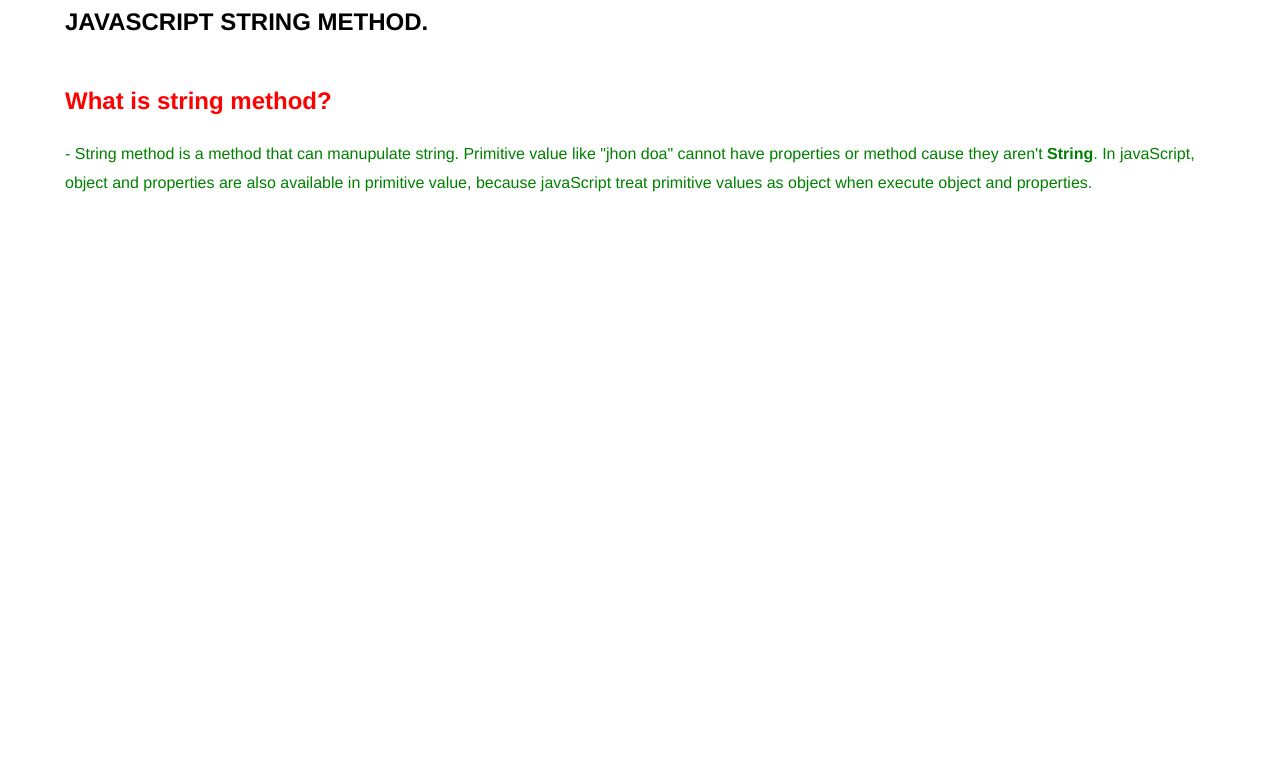
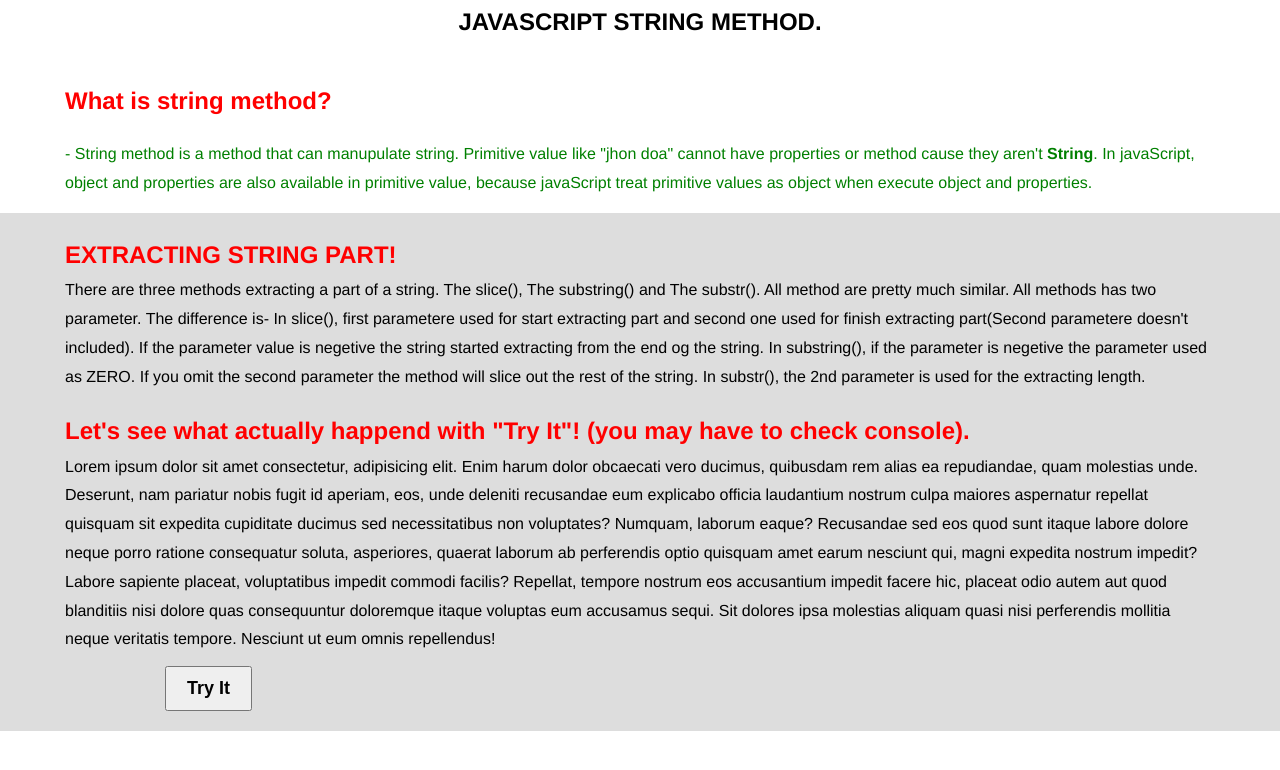
Before and after one commit to aSalam5160/javaScript-string-method, a plain HTML site: page index.html in a window 1280 px wide. Drawn offline with Linux system fonts and the light colour scheme.

Commit message:
string method used

```diff
--- a/index.html
+++ b/index.html
@@ -12,9 +12,7 @@
       <div class="wrapper clear">
         <section id="about_section">
           <h1>
-            <strong style="text-transform: uppercase"
-              >javaScript string method.</strong
-            >
+            <strong>javaScript string method.</strong>
           </h1>
           <br /><br />
           <h2>What is string method?</h2>
@@ -30,6 +28,51 @@
       </div>
     </div>
 
+    <div class="full_wrapper clear main_bg">
+      <div class="wrapper clear">
+        <section id="main">
+          <h2>
+            <b style="text-transform: uppercase">Extracting string part!</b>
+          </h2>
+          <p class="e_s_c">
+            There are three methods extracting a part of a string. The slice(),
+            The substring() and The substr(). All method are pretty much
+            similar. All methods has two parameter. The difference is- In
+            slice(), first parametere used for start extracting part and second
+            one used for finish extracting part(Second parametere doesn't
+            included). If the parameter value is negetive the string started
+            extracting from the end og the string. In substring(), if the
+            parameter is negetive the parameter used as ZERO. If you omit the
+            second parameter the method will slice out the rest of the string.
+            In substr(), the 2nd parameter is used for the extracting length.
+          </p>
+          <br />
+          <h2>
+            Let's see what actually happend with "Try It"! (you may have to
+            check console).
+          </h2>
+          <p id="demo">
+            Lorem ipsum dolor sit amet consectetur, adipisicing elit. Enim harum
+            dolor obcaecati vero ducimus, quibusdam rem alias ea repudiandae,
+            quam molestias unde. Deserunt, nam pariatur nobis fugit id aperiam,
+            eos, unde deleniti recusandae eum explicabo officia laudantium
+            nostrum culpa maiores aspernatur repellat quisquam sit expedita
+            cupiditate ducimus sed necessitatibus non voluptates? Numquam,
+            laborum eaque? Recusandae sed eos quod sunt itaque labore dolore
+            neque porro ratione consequatur soluta, asperiores, quaerat laborum
+            ab perferendis optio quisquam amet earum nesciunt qui, magni
+            expedita nostrum impedit? Labore sapiente placeat, voluptatibus
+            impedit commodi facilis? Repellat, tempore nostrum eos accusantium
+            impedit facere hic, placeat odio autem aut quod blanditiis nisi
+            dolore quas consequuntur doloremque itaque voluptas eum accusamus
+            sequi. Sit dolores ipsa molestias aliquam quasi nisi perferendis
+            mollitia neque veritatis tempore. Nesciunt ut eum omnis repellendus!
+          </p>
+          <button type="button" onclick="strFunction()">Try It</button>
+        </section>
+      </div>
+    </div>
+
     <script src="script.js"></script>
   </body>
 </html>
--- a/script.js
+++ b/script.js
@@ -1,3 +1,11 @@
 let fuss = "why you're fuss so much about this kind of stuff"; //variable created called fuss
 
 console.log(fuss.length); //length propertis returns the length of a string
+
+//extracting string method in javaScript
+
+function strFunction() {
+  let x = document.getElementById("demo").innerHTML;
+  alert("you're gonna see 'Lorem ipsum'");
+  document.getElementById("demo").innerHTML = x.substr(0, 25);
+}
--- a/style.css
+++ b/style.css
@@ -29,10 +29,37 @@ p {
 }
 
 /* --------------------------typography finish -------------------------*/
-
+#about_section h1 {
+  text-align: center;
+  text-transform: uppercase;
+}
 #about_section h2 {
   color: red;
 }
 #about_section p {
   color: green;
+  margin-bottom: 15px;
 }
+
+/* ---------------------------about section end----------------------------- */
+
+.main_bg {
+  background: #ddd;
+}
+#main {
+  padding: 20px 0px;
+}
+#main h2 {
+  color: red;
+}
+#main p {
+  color: black;
+}
+#main button {
+  padding: 10px 20px;
+  font-weight: bold;
+  cursor: pointer;
+  font-size: 18px;
+  margin-left: 100px;
+  margin-top: 12px;
+}
```
